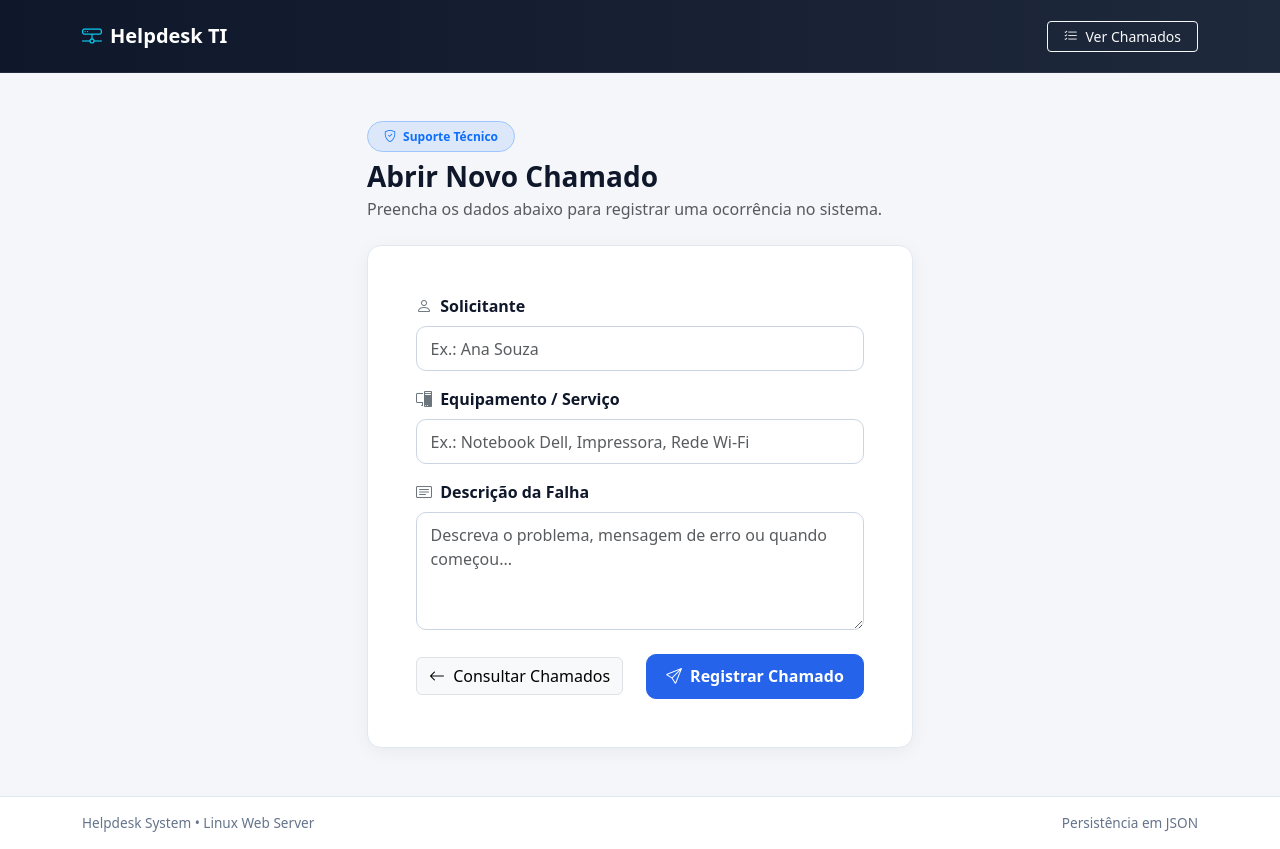
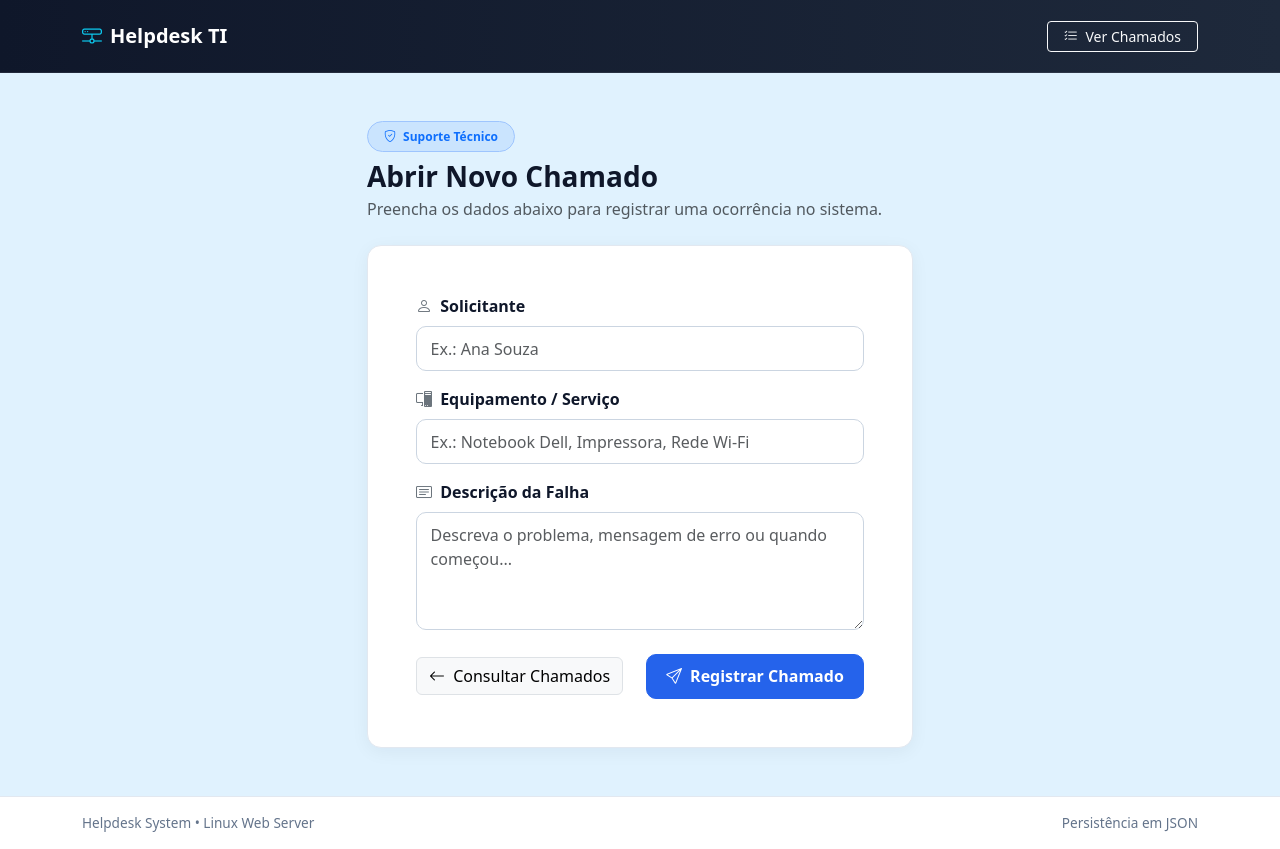
Before and after one commit to alessandrasouzasalvatore-glitch/helpdesk, a Flask app: page / in a window 1280 px wide. Run offline with Flask 3, Linux system fonts and the light colour scheme.

Commit message:
Altera cor de fundo da pagina inicial

```diff
--- a/templates/static/style.css
+++ b/templates/static/style.css
@@ -1,5 +1,5 @@
 :root {
-    --bg-canvas: #f4f6f9;
+    --bg-canvas: #e0f2fe;
     --surface-card: #ffffff;
     --primary-navy: #0f172a;
     --accent-blue: #2563eb;
```
